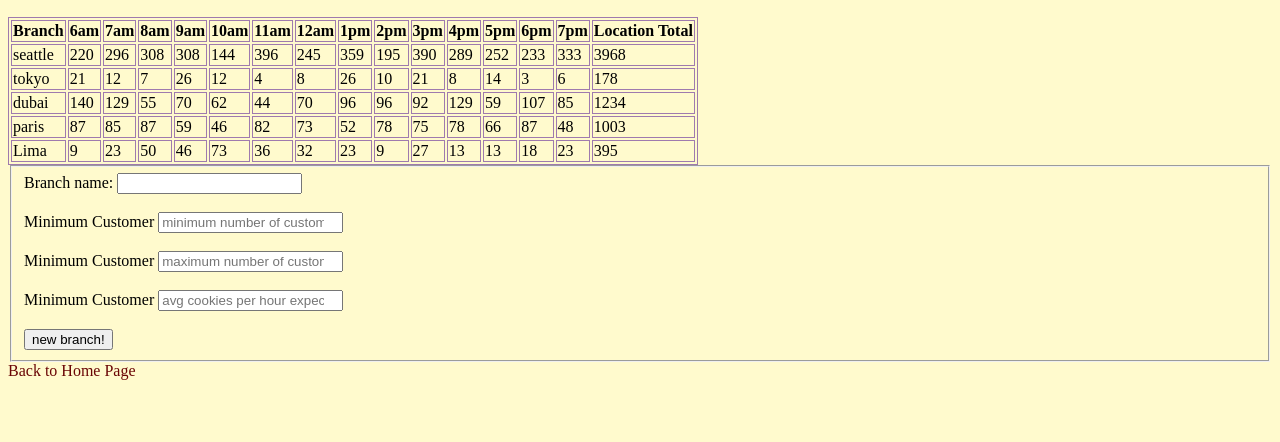
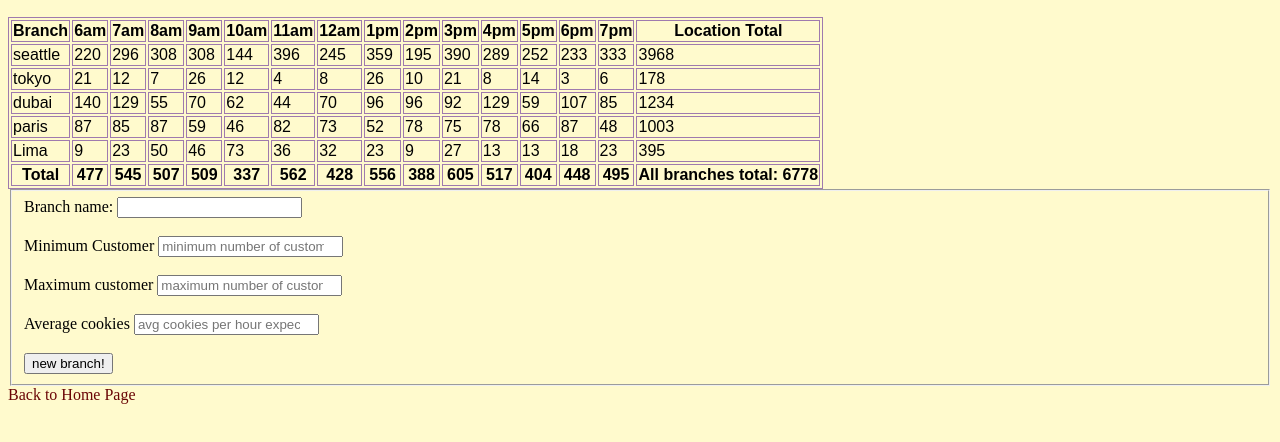
Before and after one commit to HamzaSalmashhrawi/cookie-stand, a plain HTML site: page sales.html in a window 1280 px wide. Shown: the part 58-500 px from the top of the page. Drawn offline with Linux system fonts and the light colour scheme.

Commit message:
lab09-Done2

```diff
--- a/css/style.css
+++ b/css/style.css
@@ -112,6 +112,9 @@ h1 {
     text-align: center;
 }
 
+
+
 table, th, td{
-    border: 1px solid rgb(159, 122, 174)
+    border: 1px solid rgb(159, 122, 174);
+    font-family: Arial, Helvetica, sans-serif;
 }
--- a/js/app.js
+++ b/js/app.js
@@ -145,6 +145,8 @@ function createFooter() {
     let footerRow = document.createElement('tr');
     table.appendChild(footerRow);
 
+    footerRow.setAttribute('id', 'totalRow');
+
     let footerHead = document.createElement('th');
     footerRow.appendChild(footerHead);
     footerHead.textContent = 'Total';
@@ -172,7 +174,7 @@ function createFooter() {
 
 }
 
-// createFooter();
+createFooter();
 
 
 
@@ -204,6 +206,13 @@ function createFooter() {
 
     let createdBranch = new Storebranch(branchName, minCust, maxCust, avgSale);
 
+
+
+    let lastRow =document.getElementById('totalRow');
+    lastRow.remove();
+
+
+
     createdBranch.totalCustomerPerhour();
     createdBranch.totalCookiesPerhour();
     createdBranch.webRender();
--- a/sales.html
+++ b/sales.html
@@ -27,13 +27,13 @@
                 <br />
                 <br />
                 <!-- maximum customer per hour -->
-                <label for="maxCust">Minimum Customer</label>
+                <label for="maxCust">Maximum customer</label>
                 <input type="number" id="maxCust" name="maxCust"
                     placeholder="maximum number of customer per hour expected" />
                 <br />
                 <br />
                 <!-- avg cookies per hour -->
-                <label for="avgSale">Minimum Customer</label>
+                <label for="avgSale">Average cookies</label>
                 <input type="number" id="avgSale" name="avgSale" placeholder="avg cookies per hour expected" />
                 <br />
                 <br />
```
Lines whose indentation alone changed are shown as unchanged.
